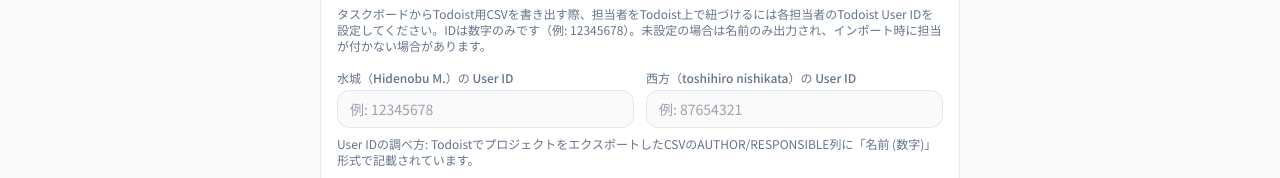
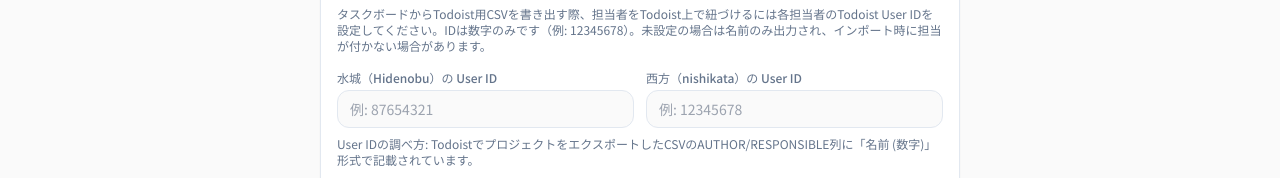
Before and after one commit to mizuki-commits/dashboard-template, a Next.js app: page /settings in a window 1280 px wide. Shown: the part 737-915 px from the top of the page. Built offline with nearby package versions, Linux system fonts and the light colour scheme; no server answers.

Commit message:
fix: Todoist CSV 担当者名を Hidenobu / nishikata に統一し連携を改善
Co-authored-by: Cursor <cursoragent@cursor.com>

```diff
--- a/app/settings/page.tsx
+++ b/app/settings/page.tsx
@@ -265,14 +265,14 @@ export default function SettingsPage() {
             <div className="grid grid-cols-1 sm:grid-cols-2 gap-3">
               <div>
                 <label htmlFor="todoist-user-id-mizuki" className="block text-xs font-medium text-muted-foreground mb-1">
-                  水城（Hidenobu M.）の User ID
+                  水城（Hidenobu）の User ID
                 </label>
                 <input
                   id="todoist-user-id-mizuki"
                   type="text"
                   inputMode="numeric"
                   pattern="[0-9]*"
-                  placeholder="例: 12345678"
+                  placeholder="例: 87654321"
                   value={userIdMizuki}
                   onChange={(e) => {
                     const v = e.target.value.replace(/\D/g, "");
@@ -285,14 +285,14 @@ export default function SettingsPage() {
               </div>
               <div>
                 <label htmlFor="todoist-user-id-nishikata" className="block text-xs font-medium text-muted-foreground mb-1">
-                  西方（toshihiro nishikata）の User ID
+                  西方（nishikata）の User ID
                 </label>
                 <input
                   id="todoist-user-id-nishikata"
                   type="text"
                   inputMode="numeric"
                   pattern="[0-9]*"
-                  placeholder="例: 87654321"
+                  placeholder="例: 12345678"
                   value={userIdNishikata}
                   onChange={(e) => {
                     const v = e.target.value.replace(/\D/g, "");
--- a/components/KanbanBoard.tsx
+++ b/components/KanbanBoard.tsx
@@ -97,10 +97,10 @@ export function KanbanBoard({ entities = [] }: KanbanBoardProps) {
     done: "完了",
   };
 
-  /** 担当者（タスクボード） → Todoist 用表示名（RESPONSIBLE は「表示名 (user_id)」形式でないと担当が付かない） */
+  /** 担当者（タスクボード） → Todoist の表示名（RESPONSIBLE は「名前 (user_id)」形式で Todoist と一致させる） */
   const ASSIGNEE_DISPLAY_NAME: Record<KanbanAssignee, string> = {
-    MIZUKI: "Hidenobu M.",
-    NISHIKATA: "toshihiro nishikata",
+    MIZUKI: "Hidenobu",
+    NISHIKATA: "nishikata",
   };
 
   const getResponsibleForCsv = (assignee: KanbanAssignee | undefined): string => {
```
